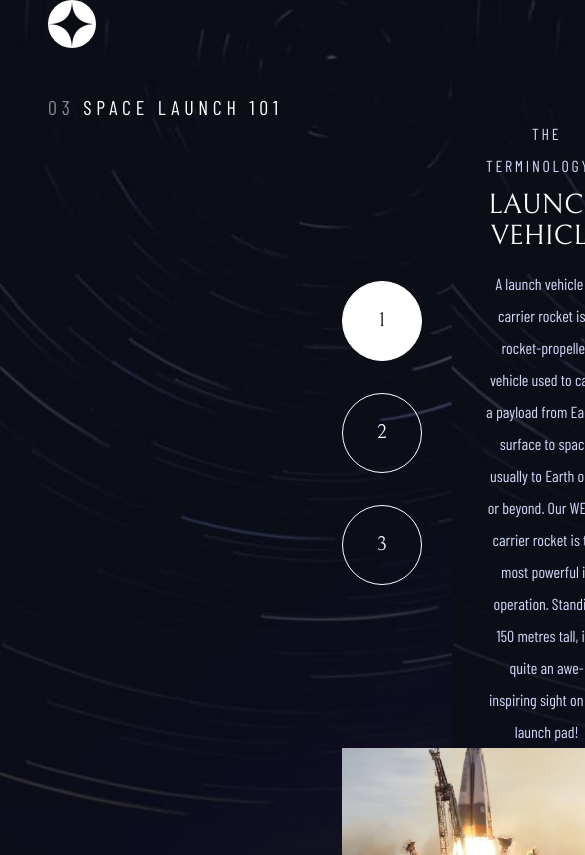
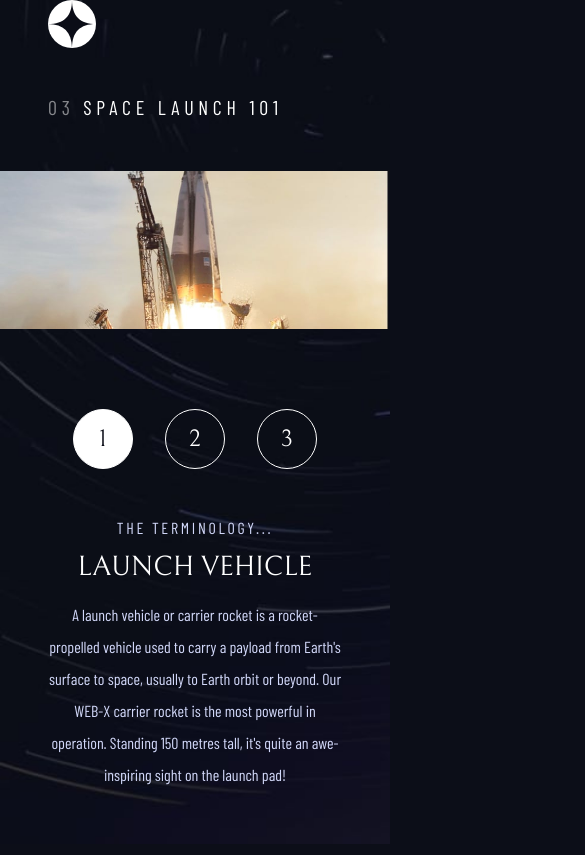
Before and after one commit to leemander/frontend-mentor-space-tourism-website, a React (Vite) app: page /technology in a window 390 px wide. Shown: the top 855 px of the page, 585 px wide, since content can reach past the window. Built offline with nearby package versions, Linux system fonts and the light colour scheme.

Commit message:
Style tablet tech page

```diff
--- a/src/pages/Tech.jsx
+++ b/src/pages/Tech.jsx
@@ -41,7 +41,7 @@ export default function Tech({ tech }) {
           </div>
           <picture className="tech__img">
             <source
-              media="(min-width: 30em)"
+              media="(min-width: 60em)"
               srcSet={tech[currentTechIndex].images.portrait}
             />
             <img src={tech[currentTechIndex].images.landscape} alt="" />
--- a/src/style.css
+++ b/src/style.css
@@ -671,9 +671,44 @@ main.crew > .container {
 
 .tech__desc {
   max-width: 37.5rem;
+  text-wrap: pretty;
 }
 
 .tech__img {
   margin-inline-start: auto;
   align-self: center;
 }
+
+@media (max-width: 60em) {
+  .tech .two-column {
+    grid-template-columns: subgrid;
+    grid-column: 1/-1;
+  }
+
+  .tech__img {
+    order: -1;
+    grid-column: 1 / -1;
+  }
+
+  .tech__sidebar {
+    gap: 1rem;
+    grid-template-columns: unset;
+    grid-column: 2;
+    justify-items: center;
+    margin: 0;
+  }
+
+  .tech__controls {
+    flex-direction: row;
+  }
+
+  .tech__button {
+    font-size: 1.5rem;
+    height: 3.75rem;
+  }
+
+  .tech__desc {
+    max-width: 28.625rem;
+    min-height: 11.25rem;
+  }
+}
```
